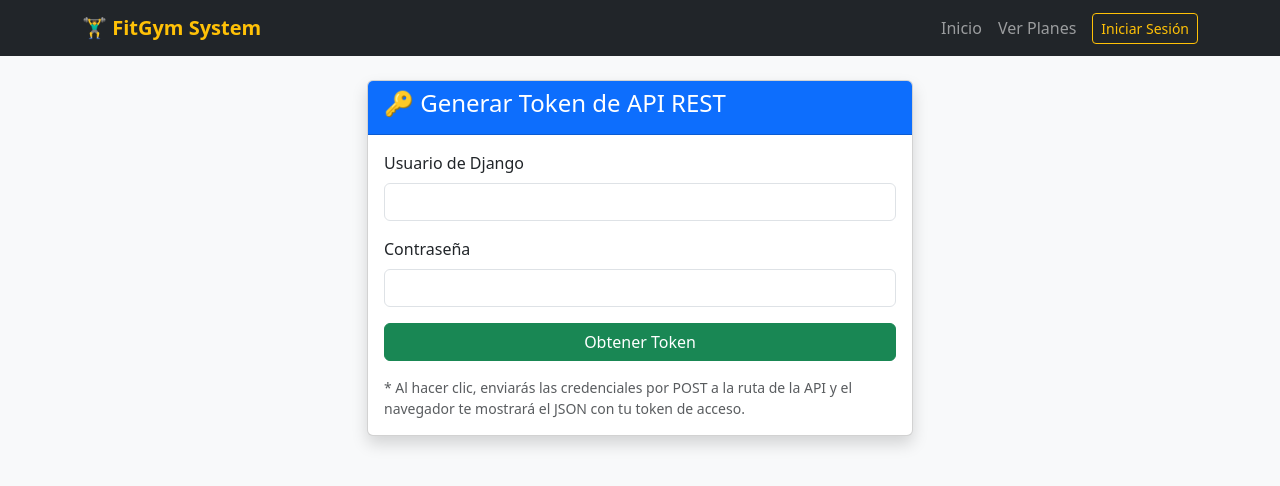
After one commit to naikolais/ProyectoGym-Django, a Django app: page /generar-token/ in a window 1280 px wide. The commit adds this page. Shown: the top 486 px of the page. Run offline with Django 5.2, Linux system fonts and the light colour scheme.

Commit message:
feat: configuracion de ViewSets y autenticacion por token para la API

```diff
--- a/planes/templates/planes/base.html
+++ b/planes/templates/planes/base.html
@@ -14,10 +14,26 @@
                 <span class="navbar-toggler-icon"></span>
             </button>
             <div class="collapse navbar-collapse" id="navbarNav">
-                <ul class="navbar-nav ms-auto">
+                <ul class="navbar-nav ms-auto align-items-center">
                     <li class="nav-item"><a class="nav-link" href="{% url 'inicio' %}">Inicio</a></li>
                     <li class="nav-item"><a class="nav-link" href="{% url 'listar_planes' %}">Ver Planes</a></li>
-                    <li class="nav-item"><a class="btn btn-warning ms-2" href="{% url 'crear_plan' %}">+ Nuevo Plan</a></li>
+
+                    {% if user.is_authenticated %}
+                        <li class="nav-item"><a class="btn btn-warning ms-2 btn-sm" href="{% url 'crear_plan' %}">+ Nuevo Plan</a></li>
+                        <li class="nav-item ms-3">
+                            <span class="text-light small">👤 {{ user.username }}</span>
+                        </li>
+                        <li class="nav-item">
+                            <form action="{% url 'logout' %}" method="post" class="d-inline ms-2">
+                                {% csrf_token %}
+                                <button type="submit" class="btn btn-outline-danger btn-sm">Cerrar Sesión</button>
+                            </form>
+                        </li>
+                    {% else %}
+                        <li class="nav-item ms-2">
+                            <a class="btn btn-outline-warning btn-sm" href="{% url 'login' %}">Iniciar Sesión</a>
+                        </li>
+                    {% endif %}
                 </ul>
             </div>
         </div>
--- /dev/null
+++ b/planes/templates/planes/obtener_token.html
@@ -0,0 +1,30 @@
+{% extends 'planes/base.html' %}
+{% block title %}Obtener Token API{% endblock %}
+{% block content %}
+<div class="row justify-content-center">
+    <div class="col-md-6">
+        <div class="card shadow">
+            <div class="card-header bg-primary text-white">
+                <h4>🔑 Generar Token de API REST</h4>
+            </div>
+            <div class="card-body">
+                <form method="post" action="{% url 'api_token_auth' %}">
+                    {% csrf_token %}
+                    <div class="mb-3">
+                        <label class="form-label">Usuario de Django</label>
+                        <input type="text" name="username" class="form-control" required>
+                    </div>
+                    <div class="mb-3">
+                        <label class="form-label">Contraseña</label>
+                        <input type="password" name="password" class="form-control" required>
+                    </div>
+                    <button type="submit" class="btn btn-success w-100">Obtener Token</button>
+                </form>
+                <div class="mt-3 text-muted small">
+                    * Al hacer clic, enviarás las credenciales por POST a la ruta de la API y el navegador te mostrará el JSON con tu token de acceso.
+                </div>
+            </div>
+        </div>
+    </div>
+</div>
+{% endblock %}
--- a/planes/urls.py
+++ b/planes/urls.py
@@ -1,10 +1,25 @@
-from django.urls import path
+from django.urls import path, include
+from rest_framework.routers import DefaultRouter
 from . import views
+from rest_framework.authtoken.views import obtain_auth_token
+
+router = DefaultRouter()
+router.register(r'api/planes', views.PlanEntrenamientoViewSet)
 
 urlpatterns = [
+    # Rutas web del CRUD y públicas
     path('', views.inicio, name='inicio'),
     path('planes/', views.listar_planes, name='listar_planes'),
     path('planes/nuevo/', views.crear_plan, name='crear_plan'),
     path('planes/editar/<int:pk>/', views.editar_plan, name='editar_plan'),
     path('planes/eliminar/<int:pk>/', views.eliminar_plan, name='eliminar_plan'),
+
+    # Rutas de Autenticación Web (Login y Logout)
+    path('login/', views.login_view, name='login'),
+    path('logout/', views.logout_view, name='logout'),
+
+    # Rutas de la API REST y generación de Token
+    path('', include(router.urls)),
+    path('api/token/', obtain_auth_token, name='api_token_auth'),
+    path('generar-token/', views.vista_obtener_token, name='vista_obtener_token'),
 ]
--- a/planes/views.py
+++ b/planes/views.py
@@ -1,16 +1,36 @@
 from django.shortcuts import render, redirect, get_object_or_404
 from django.contrib import messages
+from django.contrib.auth import authenticate, login, logout
+from django.contrib.auth.decorators import login_required
 from .models import PlanEntrenamiento
 from .forms import PlanEntrenamientoCrearForm, PlanEntrenamientoEditarForm
+from rest_framework import viewsets
+from rest_framework.permissions import IsAuthenticatedOrReadOnly
+from rest_framework.authentication import TokenAuthentication
+from .serializers import PlanEntrenamientoSerializer
 
+
+# --- API REST VIEWS ---
+class PlanEntrenamientoViewSet(viewsets.ModelViewSet):
+    queryset = PlanEntrenamiento.objects.all().order_by('-fecha_creacion')
+    serializer_class = PlanEntrenamientoSerializer
+    # Requerimiento de Token y autenticación para la API
+    authentication_classes = [TokenAuthentication]
+    permission_classes = [IsAuthenticatedOrReadOnly]
+
+
+# --- VISTAS WEB DEL CRUD Y PÚBLICAS ---
 def inicio(request):
     total_planes = PlanEntrenamiento.objects.count()
     return render(request, 'planes/inicio.html', {'total_planes': total_planes})
+
 
 def listar_planes(request):
     planes = PlanEntrenamiento.objects.all().order_by('-fecha_creacion')
     return render(request, 'planes/listar.html', {'planes': planes})
 
+
+@login_required(login_url='/login/')
 def crear_plan(request):
     if request.method == 'POST':
         form = PlanEntrenamientoCrearForm(request.POST)
@@ -22,6 +42,8 @@ def crear_plan(request):
         form = PlanEntrenamientoCrearForm()
     return render(request, 'planes/crear.html', {'form': form})
 
+
+@login_required(login_url='/login/')
 def editar_plan(request, pk):
     plan = get_object_or_404(PlanEntrenamiento, pk=pk)
     if request.method == 'POST':
@@ -34,6 +56,8 @@ def editar_plan(request, pk):
         form = PlanEntrenamientoEditarForm(instance=plan)
     return render(request, 'planes/editar.html', {'form': form, 'plan': plan})
 
+
+@login_required(login_url='/login/')
 def eliminar_plan(request, pk):
     plan = get_object_or_404(PlanEntrenamiento, pk=pk)
     if request.method == 'POST':
@@ -41,3 +65,27 @@ def eliminar_plan(request, pk):
         messages.success(request, 'Plan eliminado correctamente.')
         return redirect('listar_planes')
     return render(request, 'planes/eliminar.html', {'plan': plan})
+
+
+# --- VISTAS DE AUTENTICACIÓN WEB (LOGIN / LOGOUT) ---
+def login_view(request):
+    if request.method == 'POST':
+        user_name = request.POST.get('username')
+        pass_word = request.POST.get('password')
+        user = authenticate(request, username=user_name, password=pass_word)
+        if user is not None:
+            login(request, user)
+            messages.success(request, "¡Sesión iniciada correctamente!")
+            return redirect('listar_planes')
+        else:
+            messages.error(request, "Usuario o contraseña incorrectos.")
+    return render(request, 'planes/login.html')
+
+
+def logout_view(request):
+    logout(request)
+    messages.info(request, "Has cerrado sesión exitosamente.")
+    return redirect('inicio')
+
+def vista_obtener_token(request):
+    return render(request, 'planes/obtener_token.html')
```
Also changed, not shown: gym_project/settings.py (+10 -32 lines), planes/serializers.py (added, +7 -0 lines), planes/templates/planes/login.html (added, +24 -0 lines), planes/migrations/0003_alter_planentrenamiento_id.py (added).
